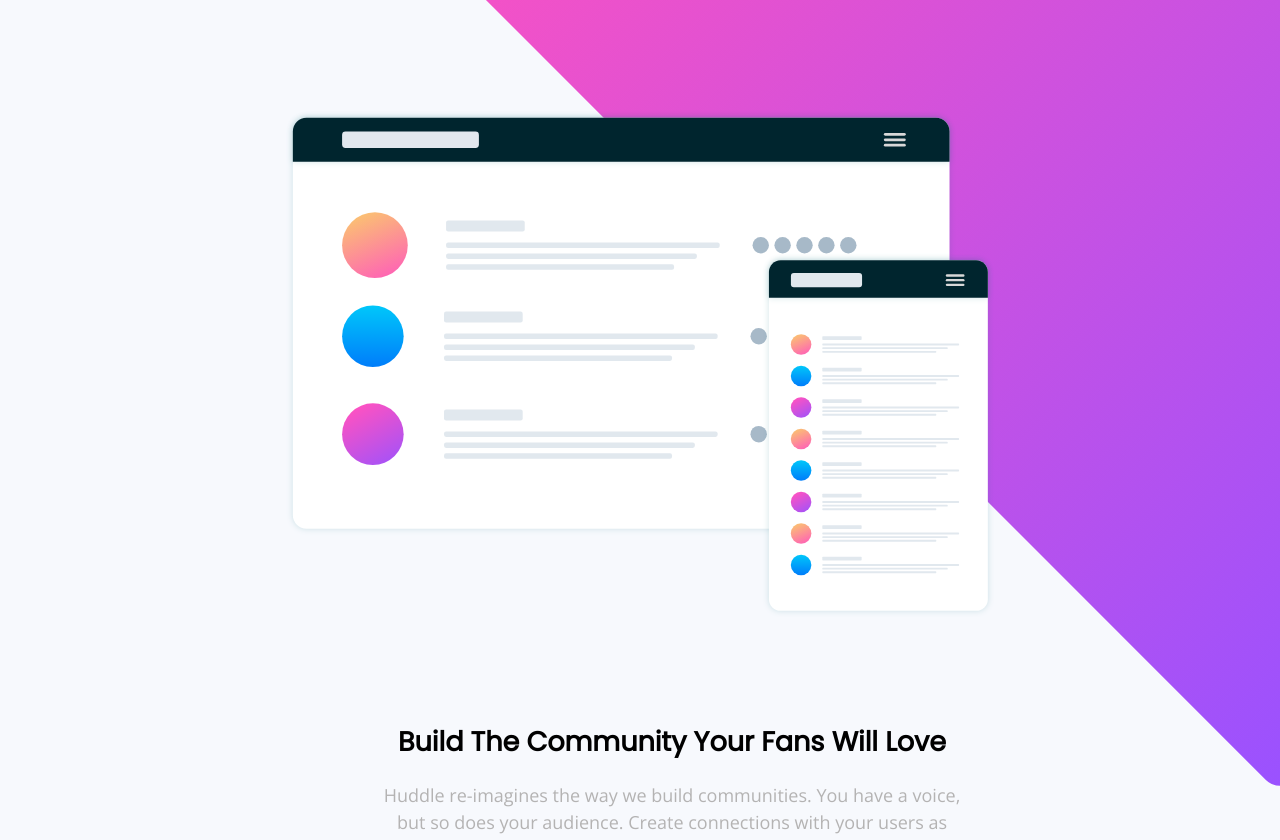
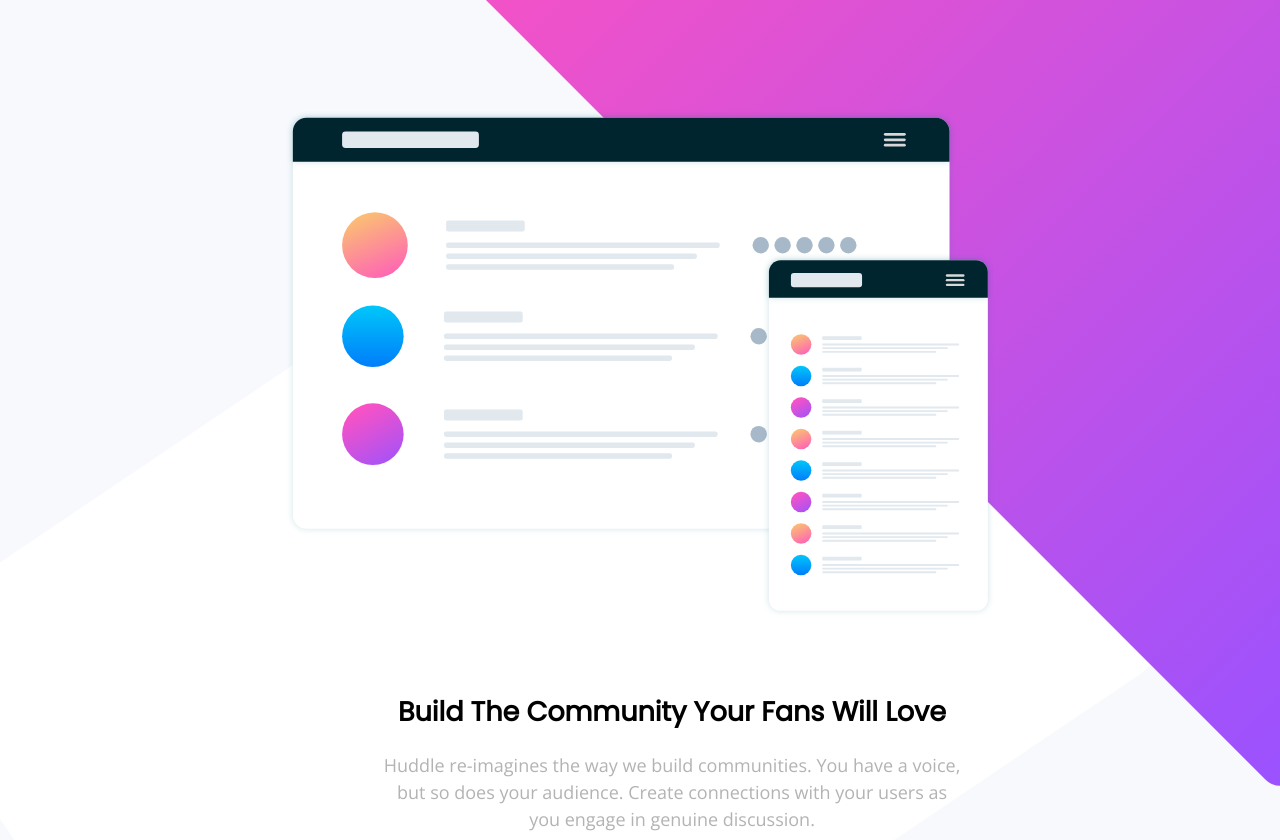
Before and after one commit to AkwGaniu/huddle-landing-page3, a plain HTML site: page index.html in a window 1280 px wide. Shown: the part 111-951 px from the top of the page. Drawn offline with nearby package versions, Linux system fonts and the light colour scheme.

Commit message:
Second Backgroud design added.

```diff
--- a/css/style.css
+++ b/css/style.css
@@ -18,7 +18,7 @@ body {
     position: relative;
 }
 
-.back-design {
+.background-design {
     position: absolute;
     left: 50vw;
   top: -50vw;
@@ -28,6 +28,18 @@ body {
   height: 100vw;
     border-radius: 20px;
     transform: rotate(45deg);
+}
+
+.background-design2 {
+    position: absolute;
+    right: 30vw;
+    top: 17vw;
+    background: white;
+    z-index: -10000;
+    width: 57vw;
+  height: 84vw;
+    border-radius: 50px;
+    transform: rotate(56deg);
 }
 
 header {
@@ -69,7 +81,7 @@ section {
     display: block;
     text-align: center;
     width: 55%;
-    margin: 50px 25% 350px 25%;
+    margin: 0px 25% 500px 25%;
 
 }
 
--- a/index.html
+++ b/index.html
@@ -18,9 +18,11 @@
 </head>
 <body>
 
-  <div class="back-design">
+  <div class="background-design">
     <p></p>
   </div>
+
+  <div class="background-design2"></div>
 
   <header>
     <div class="logo">
```
Also changed, not shown: 1 other file.
